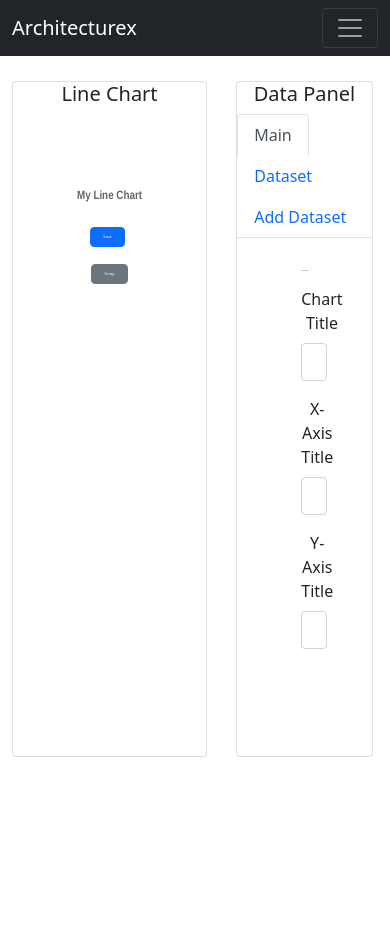
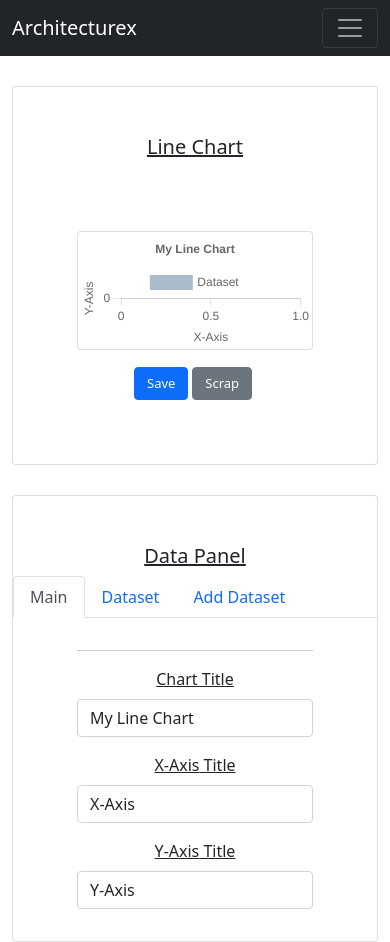
Before and after one commit to alex-budko/architecturex, a React (Create React App) app in the folder frontend/: page /chart/line in a window 390 px wide. Both pictures are taken after a click on the button "Main". Before the commit the page ends 844 px from the top, so only its background shows below. Built offline with nearby package versions, Linux system fonts and the light colour scheme.

Commit message:
responsive charts + profile designs

```diff
--- a/frontend/package.json
+++ b/frontend/package.json
@@ -19,6 +19,7 @@
     "react-dom": "^18.2.0",
     "react-icons": "^4.4.0",
     "react-redux": "^8.0.2",
+    "react-responsive": "^9.0.0-beta.10",
     "react-router": "^6.3.0",
     "react-router-dom": "^6.3.0",
     "react-scripts": "^5.0.1",
--- a/frontend/src/pages/Home.js
+++ b/frontend/src/pages/Home.js
@@ -11,7 +11,7 @@ function Home() {
       <div className='container'>
         <div className="jumbotron mt-5">
             <h1 className="display-4">Welcome To Architecturex!</h1>
-            <p className="lead">A free website to architecture your charts</p>
+            <p className="lead">A free website to design your charts</p>
             <hr className="my-4"/>
             <p>Get Started</p>
             <p className="lead">
--- a/frontend/src/pages/charts/BarChart.js
+++ b/frontend/src/pages/charts/BarChart.js
@@ -37,11 +37,16 @@ function BarChart() {
         data: [12, 19, 3, 5, 2, 3],
         backgroundColor: "rgba(53, 162, 235, 0.5)",
       },
+      {
+        label: "Dataset 2",
+        data: [12, 19, 3, 5, 2, 3],
+        backgroundColor: "rgba(53, 162, 235, 0.5)",
+      },
     ],
   };
 
   return (<div style={{width: '50vw', height: '50vh'}}>
-    {/* <Bar options={options} data={data} /> */}
+    <Bar options={options} data={data} />
     <div className="color-picker"></div>
     </div>);
 }
--- a/frontend/src/pages/charts/Charts.js
+++ b/frontend/src/pages/charts/Charts.js
@@ -24,13 +24,13 @@ function Charts() {
     <Card
       style={{
         marginTop: "10px",
-        width: "90vw",
+        width: "100vw",
         height: "90vh",
-        overflow: "scroll",
+        overflowY: "scroll",
       }}
     >
       <Card.Body align="center">
-        <Card.Title>Charts</Card.Title>
+        <Card.Title><u>{name}'s Charts</u></Card.Title>
         <Row>
           {charts &&
             charts.map((chart) => {
--- a/frontend/src/pages/charts/LineChart.js
+++ b/frontend/src/pages/charts/LineChart.js
@@ -26,11 +26,11 @@ import { chart_create } from "../../auth-reducers/AuthReducers";
 import { useDispatch, useSelector } from "react-redux";
 
 function LineChart() {
-  const dispatch = useDispatch()
+  const dispatch = useDispatch();
 
-  const user = useSelector(state => state.user.user)
+  const user = useSelector((state) => state.user.user);
 
-  const [authenticated, setAuthenticated] = useState(false)
+  const [authenticated, setAuthenticated] = useState(false);
 
   const [started, setStarted] = useState(false);
   const [currentDataset, setCurrentDataset] = useState(0);
@@ -98,8 +98,10 @@ function LineChart() {
           label: datasetTitles[currentDataset],
           data: [],
           fill: false,
+          borderDash: [0, 0],
           borderColor: colors[currentDataset],
-          tension: 0.1,
+          backgroundColor: colors[currentDataset],
+          tension: 0,
         },
       ]);
 
@@ -119,19 +121,26 @@ function LineChart() {
     }
   }, [started, chartTitle, datasetTitles, currentDataset]);
 
+  //change chart title in real-time
+  useEffect(()=> {
+    if (started) {
+      setChartOptions(basicChartOptions)
+    }
+  }, [chartTitle, started])
+
   const pointForm = (
     <Popover>
       <Popover.Header as="h3">Datapoint</Popover.Header>
       <Popover.Body>
         <Form onSubmit={(e) => addPoint(e)}>
           <Form.Group className="mb-3" controlId="xValue">
-            <Form.Label>X</Form.Label>
-            <Form.Control name="x" type="number" placeholder="0" required />
+            <Form.Label style={{display: 'inline'}}>X: </Form.Label>
+            <Form.Control style={{display: 'inline', width: "10vw", marginRight: "5px"}} name="x" type="number" placeholder="0" required />
           </Form.Group>
 
           <Form.Group className="mb-3" controlId="yValue">
-            <Form.Label>Y</Form.Label>
-            <Form.Control name="y" type="number" placeholder="0" required />
+            <Form.Label style={{display: 'inline'}}>Y: </Form.Label>
+            <Form.Control style={{display: 'inline', width: "10vw", marginRight: "5px"}} name="y" type="number" placeholder="0" required />
           </Form.Group>
 
           <Button type="submit" variant="primary">
@@ -145,7 +154,7 @@ function LineChart() {
   const addPoint = (e) => {
     e.preventDefault();
 
-    let newChartData = [...chartData]
+    let newChartData = [...chartData];
 
     let xA = [];
 
@@ -157,12 +166,15 @@ function LineChart() {
       ];
     }
 
-    const pos = sortedIndex(xA, e.target[0].value, 0, xA.length);
+
+    const pos = sortedIndex(xA, e.target[0].value);
+
 
     newChartData[currentDataset]["data"].splice(pos, 0, {
       x: e.target[0].value,
       y: e.target[1].value,
-    })
+    });
+
 
     setChartData(newChartData);
   };
@@ -174,23 +186,18 @@ function LineChart() {
   };
 
   const changeTitle = (e) => {
-    let cT = null;
     if (e.target.name === "title") {
       let newTitles = [...datasetTitles];
       newTitles[currentDataset] = e.target.value;
       setDatasetTitles(newTitles);
     } else {
       if (e.target.name === "chartTitle") {
-        cT = e.target.value;
         setChartTitle(e.target.value);
       } else {
         let newAxisTitles = axisTitles;
         newAxisTitles[e.target.name] = e.target.value;
         setAxisTitles(newAxisTitles);
       }
-    }
-    if (!cT) {
-      cT = chartTitle;
     }
     setChartOptions(basicChartOptions);
   };
@@ -202,6 +209,7 @@ function LineChart() {
 
     let newChartData = [...chartData];
     newChartData[currentDataset].borderColor = colors[currentDataset];
+    newChartData[currentDataset].backgroundColor = colors[currentDataset];
     setChartData(newChartData);
   };
 
@@ -215,8 +223,10 @@ function LineChart() {
       label: "Dataset",
       data: [],
       fill: false,
+      borderDash: [0, 0],
       borderColor: "rgb(75, 192, 192)",
-      tension: 0.1,
+      backgroundColor: "rgb(75, 192, 192)",
+      tension: 0,
     });
     setChartData(newChartData);
 
@@ -232,7 +242,7 @@ function LineChart() {
   };
 
   //L represents Linear
-  const chartType = 'L'
+  const chartType = "L";
 
   const mainTitles = [
     {
@@ -257,31 +267,38 @@ function LineChart() {
       {started && (
         <Row>
           <Col>
-            <Card
-              style={{
-                marginTop: "3vh",
-                width: "50vw",
-                height: "80vh",
-              }}
-              align="center"
-            >
-              <Card.Title>Line Chart</Card.Title>
+            <Card align="center" style={{marginTop: "30px"}}>
+              <Card.Title className="mt-5"><u>Line Chart</u></Card.Title>
               <Card.Body className="m-5">
-                <Line options={chartOptions} data={data} />
+                <Card>
+                  <Line options={chartOptions} data={data} />
+                </Card>
                 <Button
                   style={{
-                    fontSize: "1vw",
+                    fontSize: "small",
                     marginRight: "1vw",
                     marginTop: "2vh",
                   }}
-                  onClick={()=>chart_create(dispatch, chartType, chartOptions, data, user.name)}
+                  onClick={() =>
+                    chart_create(
+                      dispatch,
+                      chartType,
+                      chartOptions,
+                      data,
+                      user.name
+                    )
+                  }
                 >
                   Save
                 </Button>
                 <Button
                   onClick={() => setStarted(false)}
                   variant="secondary"
-                  style={{ fontSize: "1vw", marginTop: "2vh" }}
+                  style={{
+                    fontSize: "small",
+                    marginRight: "1vw",
+                    marginTop: "2vh",
+                  }}
                 >
                   Scrap
                 </Button>
@@ -289,15 +306,8 @@ function LineChart() {
             </Card>
           </Col>
           <Col>
-            <Card
-              style={{
-                marginTop: "3vh",
-                width: "35vw",
-                height: "80vh",
-              }}
-              align="center"
-            >
-              <Card.Title>Data Panel</Card.Title>
+            <Card align="center" style={{marginTop: "30px"}}>
+              <Card.Title className="mt-5"><u>Data Panel</u></Card.Title>
 
               <Nav variant="tabs" defaultActiveKey="0">
                 <Nav.Link onClick={() => setMain(true)} eventKey="main">
@@ -306,12 +316,13 @@ function LineChart() {
                 {datasetTitles.map((dataset, i) => {
                   return (
                     <Nav.Item
+                      align="center"
                       onClick={(e) => {
                         setMain(false);
                         changeDatasetNum(e);
                       }}
                     >
-                      <Nav.Link name={i} key={i} eventKey={i}>
+                      <Nav.Link align="center" name={i} key={i} eventKey={i}>
                         {dataset}
                       </Nav.Link>
                     </Nav.Item>
@@ -321,13 +332,13 @@ function LineChart() {
                   <Nav.Link onClick={() => addDataset()}>Add Dataset</Nav.Link>
                 </Nav.Item>
               </Nav>
-              <Card.Body className="me-5 ms-5">
+              <Card.Body align="center" className="me-5 ms-5">
                 <hr />
                 {main ? (
                   mainTitles.map((groupItem) => {
                     return (
                       <Form.Group className="mb-3">
-                        <Form.Label>{groupItem.title} Title</Form.Label>
+                        <Form.Label><u>{groupItem.title} Title</u></Form.Label>
                         <Form.Control
                           onChange={(e) => changeTitle(e)}
                           type="text"
@@ -351,7 +362,7 @@ function LineChart() {
                     <Form.Group className="mb-3">
                       <Form.Label>Line Color</Form.Label>
                       <HexColorPicker
-                        style={{ width: "8vw", height: "8vw" }}
+                        style={{ width: "16vw", height: "12vh" }}
                         color={colors[currentDataset]}
                         onChange={(e) => changeColor(e)}
                       />
@@ -370,7 +381,8 @@ function LineChart() {
                         id="dropdown-split-basic"
                       />
                       <Dropdown.Menu>
-                        {chartData[currentDataset].data.map((dataPoint, i) => {
+                        {chartData[currentDataset].data === [] ?
+                        (chartData[currentDataset].data.map((dataPoint, i) => {
                           return (
                             <Dropdown.Item key={i}>
                               Point: ({dataPoint.x}, {dataPoint.y})
@@ -380,7 +392,7 @@ function LineChart() {
                               />
                             </Dropdown.Item>
                           );
-                        })}
+                        })) : (<Card.Text align="center">No Data</Card.Text>)}
                       </Dropdown.Menu>
                     </Dropdown>
                   </>
--- a/frontend/src/styles/styles.css
+++ b/frontend/src/styles/styles.css
@@ -0,0 +1,10 @@
+input::-webkit-outer-spin-button,
+input::-webkit-inner-spin-button {
+  -webkit-appearance: none;
+  margin: 0;
+}
+
+/* Firefox */
+input[type=number] {
+  -moz-appearance: textfield;
+}
```
Also changed, not shown: frontend/src/pages/Profile.js (+64 -69 lines), frontend/src/utils/sortedIndex.js (+15 -10 lines), 12 other files (tests, documents, lock files or other folders).
